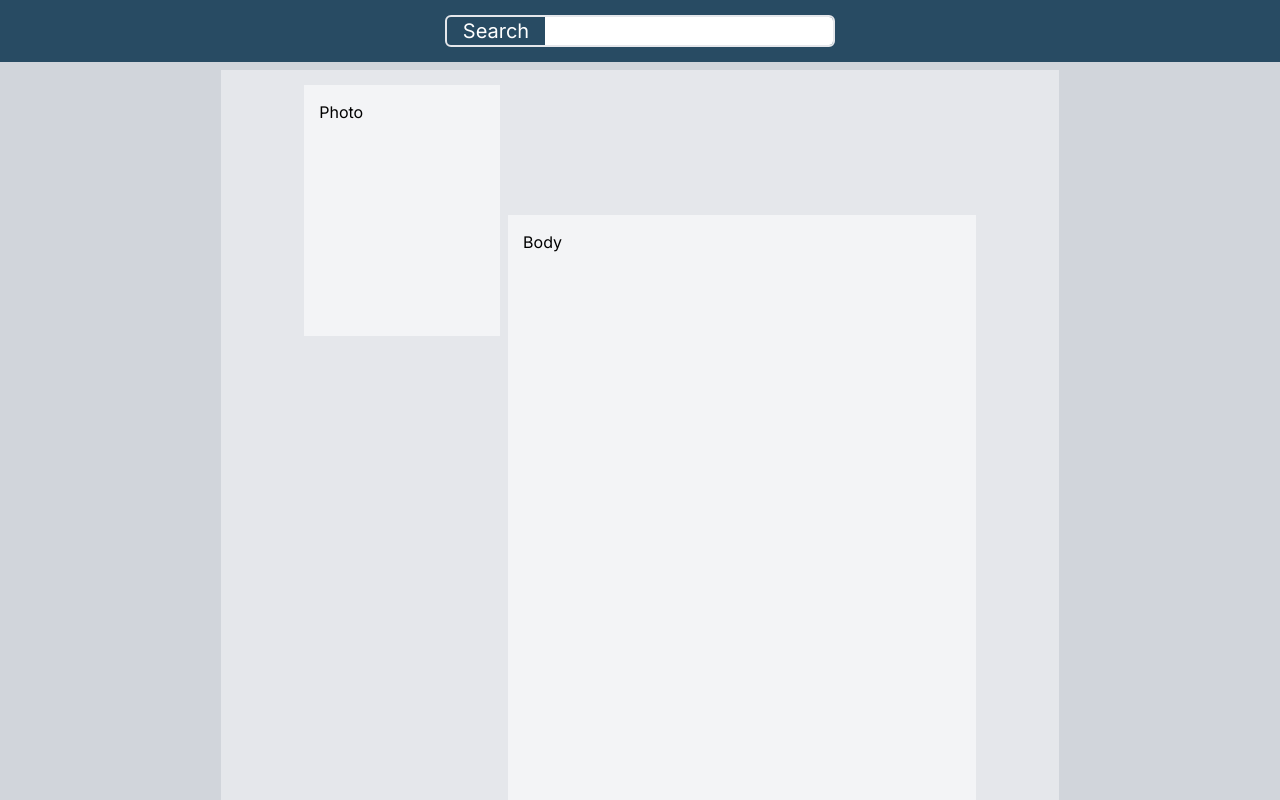
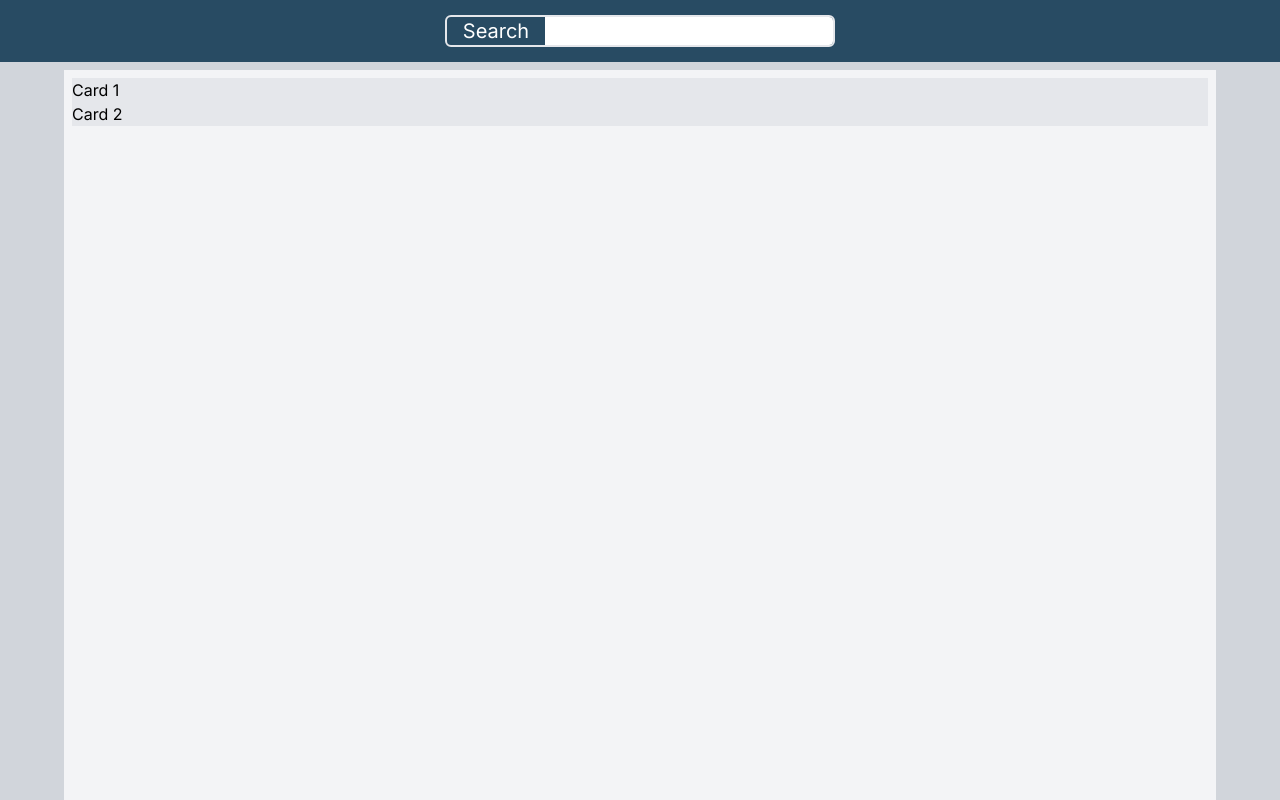
Before and after one commit to nkarl/nkarl.github.io, a Next.js app: page / in a window 1280 px wide. Shown: the top 800 px of the page. Built offline with nearby package versions, Linux system fonts and the light colour scheme.

Commit message:
Updated.

```diff
--- a/src/app/Pages/ProfilePage.css
+++ b/src/app/Pages/ProfilePage.css
@@ -1,6 +1,6 @@
-/* * {
+* {
   box-sizing: border-box;
-} */
+}
 
 html {
   font-family: "Lucida Sans", sansserif;
@@ -12,46 +12,11 @@ html {
   padding: 15px;
 }
 
-.row::after {
-  content: "";
-  clear: both;
-  display: block;
-}
-
-[class*="col-"] {
-  float: left;
-  padding: 15px;
-}
-
-.menu ul {
-  list-style-type: none;
-  margin: 0;
-  padding: 0;
-}
-
-.menu li {
-  padding: 8px;
-  margin-bottom: 7px;
-  background-color: #5BC0EB;
-  color: #ffffff;
-  box-shadow:
-    0 1px 3px rgba(0, 0, 0, 0.12),
-    0 1px 2px rgba(0, 0, 0, 0.24);
-}
-
-.menu li:hover {
-  background-color: #33b5e5;
-}
-
-.aside {
-  background-color: #33b5e5;
-  padding: 15px;
-  color: #ffffff;
-  text-align: center;
-  font-size: 14px;
-  box-shadow:
-    0 1px 3px rgba(0, 0, 0, 0.12),
-    0 1px 2px rgba(0, 0, 0, 0.24);
+.content {
+  grid-template-columns: 20% 80%;
+  gap: 4px;
+  place-items: stretch;
+  justify-content: stretch;
 }
 
 .footer {
@@ -61,28 +26,3 @@ html {
   font-size: 12px;
   padding: 15px;
 }
-
-/* For desktop: */
-/*.col-1  { width: 8.33%;  }*/
-/*.col-2  { width: 16.66%; }*/
-.col-3 {
-  width: 25%;
-}
-/*.col-4  { width: 33.33%; }*/
-/*.col-5  { width: 41.66%; }*/
-.col-6 {
-  width: 50%;
-}
-/*.col-7  { width: 58.33%; }*/
-/*.col-8  { width: 66.66%; }*/
-/*.col-9  { width: 75%;    }*/
-/*.col-10 { width: 83.33%; }*/
-/*.col-11 { width: 91.66%; }*/
-/*.col-12 { width: 100%;   }*/
-
-@media only screen and (max-width: 768px) {
-  /* For mobile phones: */
-  [class*="col-"] {
-    width: 100%;
-  }
-}
--- a/src/app/Pages/ProfilePage.jsx
+++ b/src/app/Pages/ProfilePage.jsx
@@ -1,4 +1,5 @@
 import "./ProfilePage.css";
+import Resume from "./Resume";
 
 function ProfilePage() {
   /*
@@ -12,29 +13,23 @@ function ProfilePage() {
         <div className="grid-cols-2 border-2 rounded-md text-xl">
           <label
             className="border-gray-100 px-4"
-            style={{ "border-radius": "4px 0 0 4px" }}
+            style={{ borderRadius: "4px 0 0 4px" }}
           >
             Search
           </label>
           <input
             className="border-gray-100"
-            style={{ "border-radius": "0 4px 4px 0" }}
+            style={{ borderRadius: "0 4px 4px 0" }}
           ></input>
         </div>
       </div>
 
       {/* Body */}
-      <div className="min-w-full bg-gray-400">
+      <div className="body bg-gray-300 min-h-screen grid place-items-center p-2">
         {/* TODO: set transform for different screen sizes */}
-        <div className="text-black w-screen bg-gray-300 p-2 grid grid-cols-12 gap-4">
-          <div className="min-h-screen bg-gray-200 col-start-3 col-end-11 grid grid-cols-12 grid-rows-6 gap-2 grid-flow-col auto-cols-max">
-            <div className="bg-gray-100 col-start-2 col-span-3 row-start-1 row-span-2 hover:scale-110 transform ease-in-out duration-200">
-              Photo
-            </div>
-            <div className="bg-gray-100 col-start-5 col-span-7 row-start-2 row-span-full hover:scale-[102%] transform ease-in-out duration-200">
-              Body
-            </div>
-          </div>
+        <div className="content bg-gray-100 min-h-screen w-full xl:w-[90vw] p-2">
+          <div className="bg-gray-200">Card 1</div>
+          <div className="bg-gray-200">Card 2</div>
         </div>
       </div>
 
--- /dev/null
+++ b/src/app/Pages/Resume.jsx
@@ -0,0 +1,39 @@
+import { ReactDOM } from "react";
+
+const resume = (
+  <div id="root">
+    Software Engineer, Vietnam Tech Society
+    <ul>
+      <li>
+        Worked in an engineering team to optimize the performance and
+        responsiveness of the mentor-mentee platform.
+      </li>
+      <li>
+        Worked closely with product owner to locate customer’s pain points
+        through logs and monitoring tools.
+      </li>
+      <li>
+        Created and tested a microservice that coordinates mentorship
+        schedules using the MVC design.
+      </li>
+      <li>
+        Optimized application with cache to eliminate recurrent API calls,
+        improving response time by 70%.
+      </li>
+      <li>
+        Integrated webhooks to reduce code complexity and increase agility,
+        scalability and extensibility.
+      </li>
+    </ul>
+  </div>
+);
+
+const Resume = () => {
+  return (
+    <>
+      <div className='text-sm'>{resume}</div>
+    </>
+  );
+};
+
+export default Resume;
```
